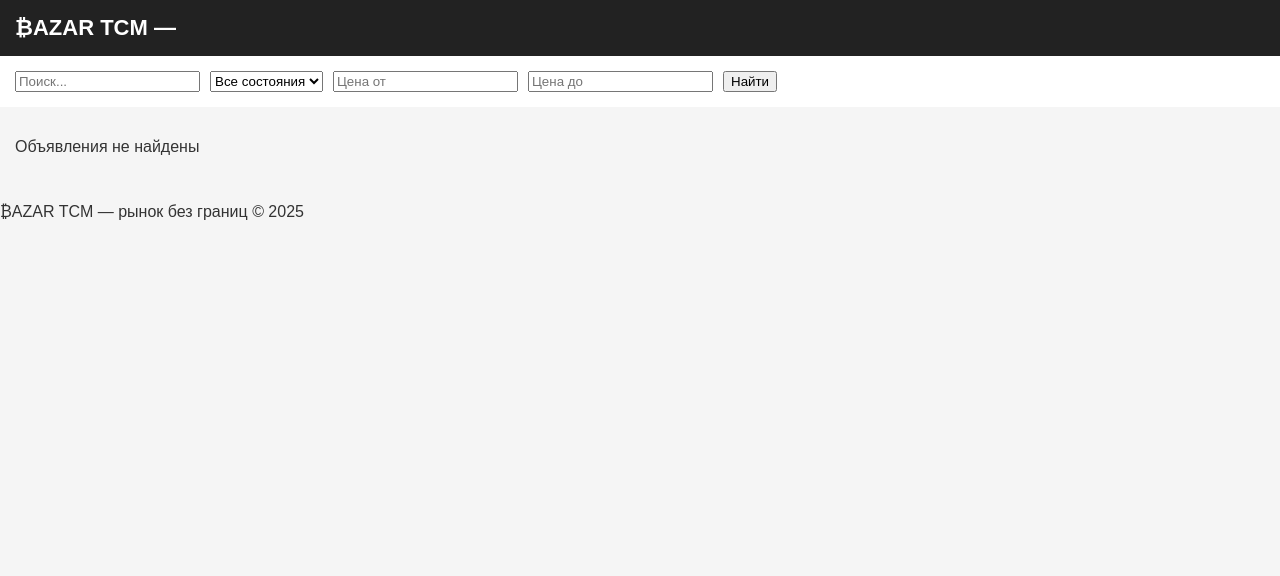
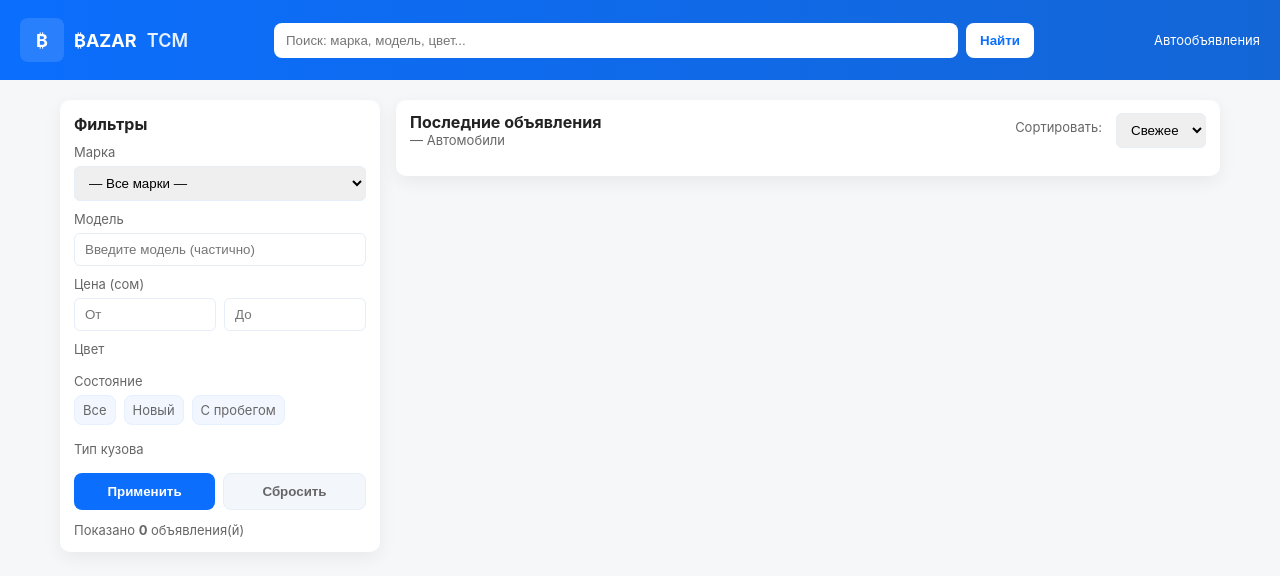
Before and after one commit to ayzik999/Bazartcm, a Flask app: template templates/category.html in a window 1280 px wide. Shown: the top 576 px of the page. Run offline with Flask 3, Linux system fonts and the light colour scheme; the template is opened without the code that fills it, so the values that code supplies are empty.

Commit message:
Update category.html

```diff
--- a/templates/category.html
+++ b/templates/category.html
@@ -1,72 +1,125 @@
-<!DOCTYPE html>
+<!doctype html>
 <html lang="ru">
 <head>
-<meta charset="UTF-8">
-<meta name="viewport" content="width=device-width, initial-scale=1.0">
-<title>₿AZAR TCM — {{ category }}</title>
-<link rel="stylesheet" href="https://cdn.jsdelivr.net/npm/bootstrap-icons@1.11.3/font/bootstrap-icons.css">
-<link rel="stylesheet" href="/static/css/style.css">
+<meta charset="utf-8" />
+<meta name="viewport" content="width=device-width,initial-scale=1" />
+<title>₿AZAR TCM — автообъявления</title>
+<style>
+:root{--accent:#0b6efd;--bg:#f5f7f8;--card:#fff;--muted:#666;--radius:10px;--gap:16px;}
+*{box-sizing:border-box}
+body{margin:0;font-family: Inter, "Segoe UI", Roboto, Arial, sans-serif;background:var(--bg);color:#222;-webkit-font-smoothing:antialiased;}
+header{background:linear-gradient(90deg,var(--accent),#1466d6);color:#fff;padding:18px 20px;display:flex;gap:12px;align-items:center;justify-content:space-between;position:sticky;top:0;z-index:30;}
+.brand{display:flex;gap:10px;align-items:center;font-weight:700;font-size:18px;}
+.brand .logo{width:44px;height:44px;border-radius:8px;background:rgba(255,255,255,0.12);display:flex;align-items:center;justify-content:center;font-weight:700;font-size:18px;}
+.search{flex:1;max-width:760px;display:flex;gap:8px;}
+.search input{flex:1;padding:10px 12px;border-radius:8px;border:none;outline:none;}
+.search button{background:#fff;border:none;color:var(--accent);padding:10px 14px;border-radius:8px;font-weight:600;cursor:pointer;}
+.wrap{padding:20px;max-width:1200px;margin:0 auto;display:grid;grid-template-columns:320px 1fr;gap:var(--gap);}
+@media(max-width:900px){.wrap{grid-template-columns:1fr;padding:12px;}header{flex-wrap:wrap;}.search{max-width:none;width:100%;}}
+.panel{background:var(--card);padding:14px;border-radius:var(--radius);box-shadow:0 6px 18px rgba(12,20,40,0.06);position:relative;}
+.panel h3{margin:0 0 10px;font-size:16px}
+.field{margin-bottom:10px}
+label{display:block;font-size:13px;color:var(--muted);margin-bottom:6px}
+select,input[type="number"],input[type="text"]{width:100%;padding:8px 10px;border-radius:6px;border:1px solid #e6eef8}
+.row{display:flex;gap:8px}.small{flex:1}
+.checkboxes{display:flex;flex-wrap:wrap;gap:8px}
+.chip{padding:6px 8px;border-radius:8px;background:#f1f6ff;border:1px solid #e6f0ff;font-size:13px;cursor:pointer}
+.chip.active{background:linear-gradient(180deg,#dbeaff,#c9e0ff);border-color:#a6c8ff}
+.actions{display:flex;gap:8px;margin-top:8px}
+.btn{flex:1;padding:10px;border-radius:8px;border:none;background:var(--accent);color:white;font-weight:700;cursor:pointer}
+.btn.ghost{background:#f3f7fb;color:var(--muted);border:1px solid #e6eef8}
+.results-header{display:flex;justify-content:space-between;align-items:center;margin-bottom:12px;gap:12px}
+.sort{display:flex;gap:8px;align-items:center}
+.grid{display:grid;grid-template-columns:repeat(auto-fill,minmax(240px,1fr));gap:16px}
+.card{background:var(--card);border-radius:12px;padding:10px;box-shadow:0 6px 18px rgba(12,20,40,0.05);overflow:hidden;display:flex;flex-direction:column;}
+.thumb{width:100%;height:140px;border-radius:10px;overflow:hidden;margin-bottom:8px;background:#efefef;display:flex;align-items:center;justify-content:center;color:#999;font-weight:600;}
+.meta{display:flex;justify-content:space-between;align-items:center;gap:8px}
+.title{font-weight:700;font-size:15px}
+.price{color:#0a8d3b;font-weight:800}
+.badges{display:flex;gap:6px;flex-wrap:wrap;margin-top:8px}
+.badge{background:#f3f7fb;border-radius:8px;padding:6px 8px;font-size:12px;color:#444}
+.muted{color:var(--muted);font-size:13px}
+.empty{padding:40px;border-radius:10px;text-align:center;color:var(--muted);background:#fff}
+.mb8{margin-bottom:8px}
+</style>
 </head>
 <body>
+
 <header>
-  <h1>₿AZAR TCM — {{ category }}</h1>
+  <div class="brand">
+    <div class="logo">₿</div>
+    <div>₿AZAR <span style="opacity:0.9;margin-left:6px;font-weight:600">TCM</span></div>
+  </div>
+  <div class="search" role="search">
+    <input id="q" placeholder="Поиск: марка, модель, цвет..." />
+    <button id="btnSearch">Найти</button>
+  </div>
+  <div style="min-width:140px;text-align:right;color:#fff;font-size:13px">Автообъявления</div>
 </header>
 
-<div class="filters">
-  <input type="text" id="searchInput" placeholder="Поиск...">
-  <select id="filterCondition">
-    <option value="">Все состояния</option>
-    <option value="new">Новое</option>
-    <option value="used">С пробегом</option>
-  </select>
-  <input type="number" id="priceMin" placeholder="Цена от">
-  <input type="number" id="priceMax" placeholder="Цена до">
-  <button onclick="applyFilters()">Найти</button>
-</div>
+<main class="wrap">
+  <aside class="panel" aria-label="Фильтры">
+    <h3>Фильтры</h3>
+    <div class="field">
+      <label>Марка</label>
+      <select id="filterBrand"><option value="">— Все марки —</option></select>
+    </div>
+    <div class="field">
+      <label>Модель</label>
+      <input id="filterModel" type="text" placeholder="Введите модель (частично)" />
+    </div>
+    <div class="field">
+      <label>Цена (сом)</label>
+      <div class="row">
+        <input id="priceMin" class="small" type="number" placeholder="От" min="0" />
+        <input id="priceMax" class="small" type="number" placeholder="До" min="0" />
+      </div>
+    </div>
+    <div class="field">
+      <label>Цвет</label>
+      <div class="checkboxes" id="colors"></div>
+    </div>
+    <div class="field">
+      <label>Состояние</label>
+      <div class="checkboxes">
+        <label class="chip" data-val=""><input type="radio" name="state" value="" style="display:none"> Все</label>
+        <label class="chip" data-val="new"><input type="radio" name="state" value="new" style="display:none"> Новый</label>
+        <label class="chip" data-val="used"><input type="radio" name="state" value="used" style="display:none"> С пробегом</label>
+      </div>
+    </div>
+    <div class="field">
+      <label>Тип кузова</label>
+      <div class="checkboxes" id="bodies"></div>
+    </div>
+    <div class="actions">
+      <button id="apply" class="btn">Применить</button>
+      <button id="clear" class="btn ghost">Сбросить</button>
+    </div>
+    <div style="margin-top:12px;font-size:13px;color:var(--muted)">Показано <strong id="count">0</strong> объявления(й)</div>
+  </aside>
 
-<section class="ads-container" id="adsContainer">
-  <!-- Объявления -->
-</section>
-
-<footer>
-  <p>₿AZAR TCM — рынок без границ © 2025</p>
-</footer>
+  <section>
+    <div class="panel" style="padding:12px 14px 16px;">
+      <div class="results-header">
+        <div>
+          <strong id="resultsTitle">Последние объявления</strong><div class="muted" style="font-size:13px">— Автомобили</div>
+        </div>
+        <div class="sort">
+          <label class="muted" style="font-size:13px;margin-right:6px">Сортировать:</label>
+          <select id="sortBy">
+            <option value="recent">Свежее</option>
+            <option value="price-asc">Цена ↑</option>
+            <option value="price-desc">Цена ↓</option>
+          </select>
+        </div>
+      </div>
+      <div id="grid" class="grid"></div>
+      <div id="empty" class="empty" style="display:none;margin-top:12px">Объявления не найдены — попробуйте изменить фильтры</div>
+    </div>
+  </section>
+</main>
 
 <script>
-let ADS = {{ ads|tojson|safe }};
-
-function renderAds(list){
-  const container = document.getElementById('adsContainer');
-  container.innerHTML = '';
-  if(!list.length){
-    container.innerHTML = '<p>Объявления не найдены</p>';
-    return;
-  }
-  list.forEach(ad=>{
-    const div=document.createElement('div');
-    div.className='ad';
-    div.innerHTML=`<strong>${ad.title}</strong><br>${ad.price} ${ad.currency}<br>${ad.user} | ${ad.date} | ${ad.condition==='new'?'Новое':'С пробегом'}`;
-    container.appendChild(div);
-  });
-}
-
-function applyFilters(){
-  const q = document.getElementById('searchInput').value.toLowerCase();
-  const cond = document.getElementById('filterCondition').value;
-  const min = Number(document.getElementById('priceMin').value) || 0;
-  const max = Number(document.getElementById('priceMax').value) || Infinity;
-
-  const filtered = ADS.filter(ad=>{
-    const text = (ad.title+' '+ad.user).toLowerCase();
-    const priceNum = Number(ad.price.replace(/\s/g,''));
-    let ok = text.includes(q) && priceNum>=min && priceNum<=max;
-    if(cond) ok = ok && ad.condition===cond;
-    return ok;
-  });
-  renderAds(filtered);
-}
-
-renderAds(ADS);
-</script>
-</body>
-</html>
+// ADS dataset, фильтры и рендеринг (тот же, что и у тебя)
+const ADS = [
+  {id:1, brand:"Toyota", model:"Camry", price:1250000, currency:"сом", color:"Белый", condition:"used", body:"Сед
```
